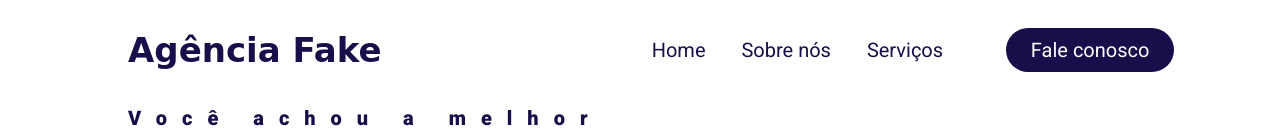
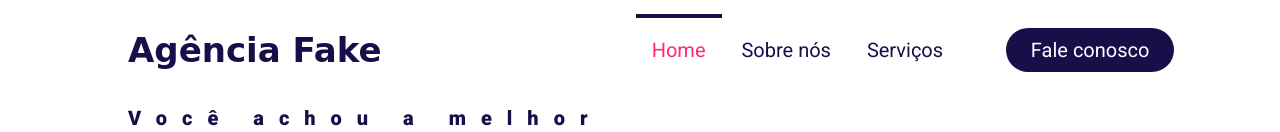
Before and after one commit to LucasFigueiredoDEV/Template-Responsive-site, a plain HTML site: page index.html in a window 1280 px wide. In both pictures the pointer is over the link "Home". Shown: the top 132 px of the page. Drawn offline with Linux system fonts and the light colour scheme; a web font is replaced by a local one.

Commit message:
Update style.css

```diff
--- a/css/style.css
+++ b/css/style.css
@@ -45,7 +45,7 @@ body{
     padding: 20px 16px;
 }
 
-.manu a:hover{
+.menu a:hover{
     color: #ff2978;
     border-top: 4px solid #180f4a;
 }
```
